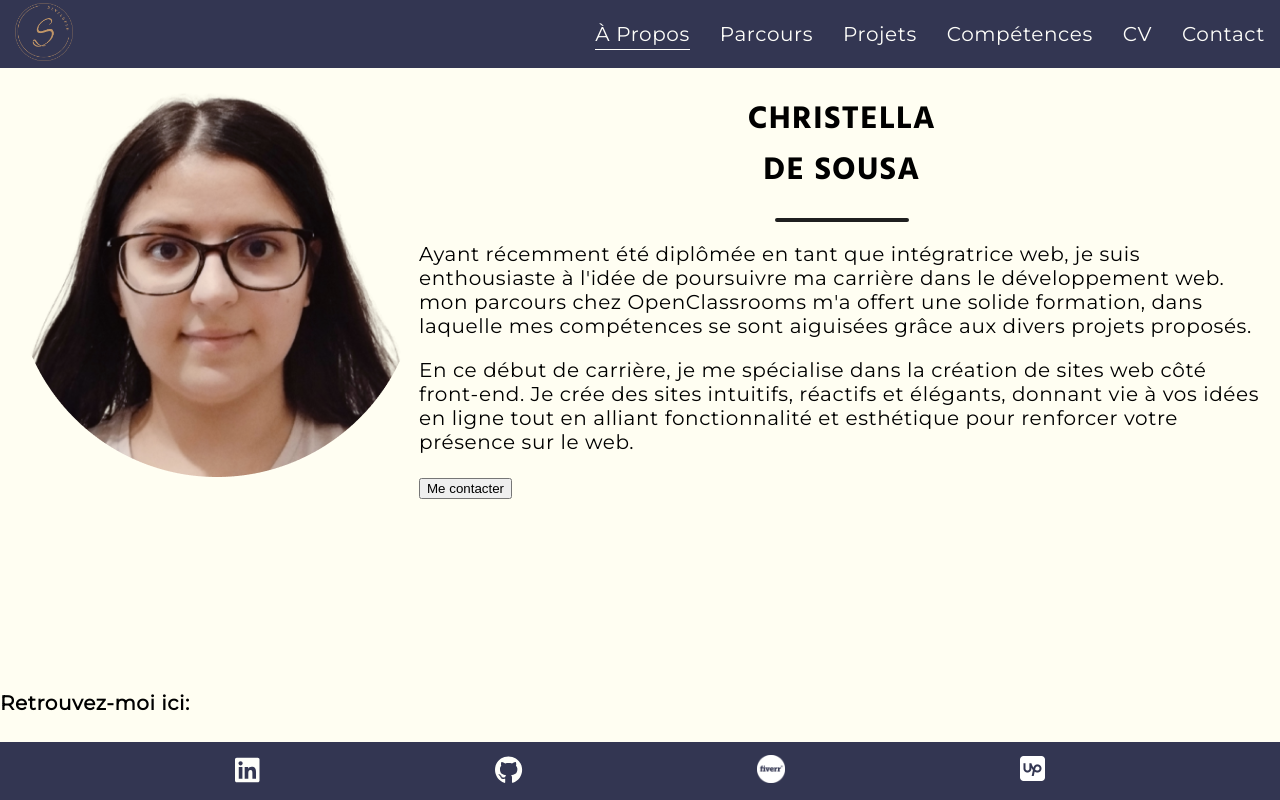
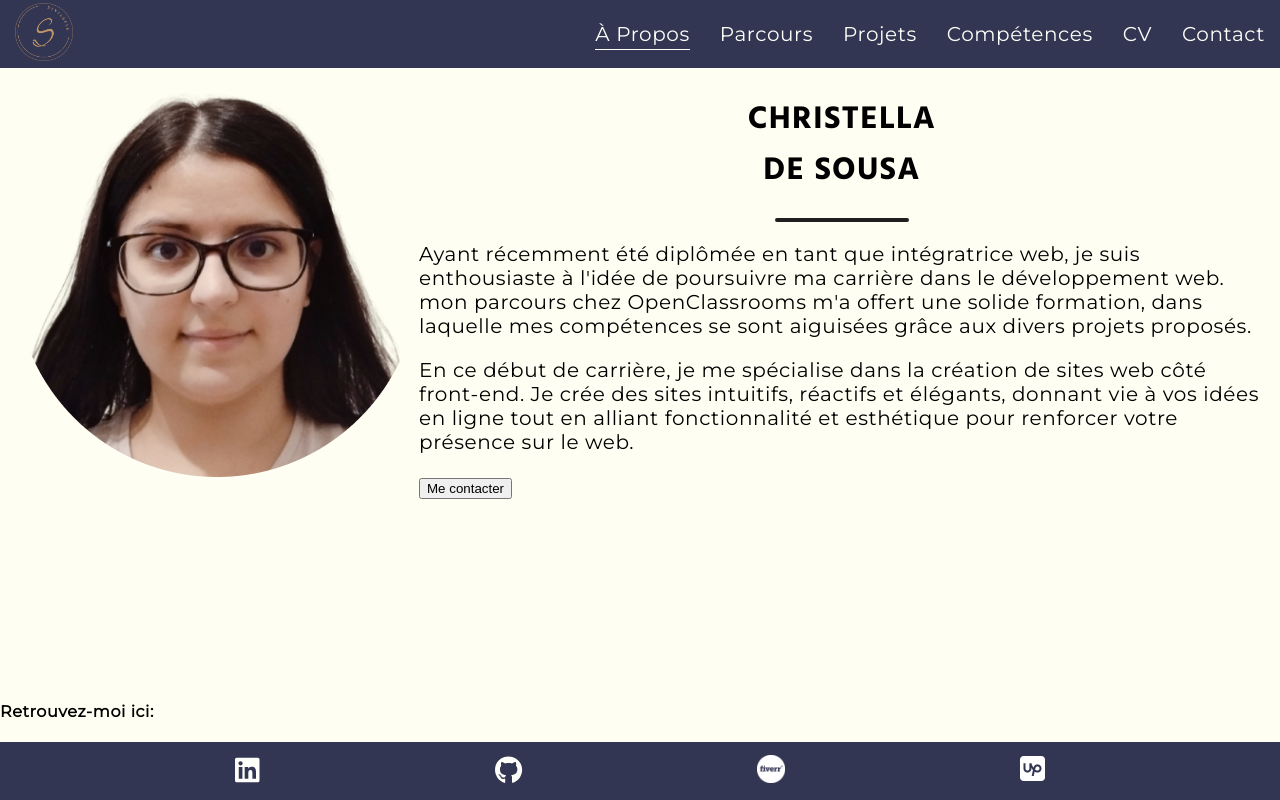
Before and after one commit to Christellaa/portfolio, a React (Create React App) app: page / in a window 1280 px wide. Built offline with nearby package versions, Linux system fonts and the light colour scheme.

Commit message:
Add h4 font sizes

```diff
--- a/src/App.css
+++ b/src/App.css
@@ -10,6 +10,9 @@
   }
   h3 {
     font-size: 18px;
+  }
+  h4 {
+    font-size: 14px;
   }
   body {
     font-size: 16px;
@@ -40,6 +43,9 @@
   }
   h3 {
     font-size: 22px;
+  }
+  h4 {
+    font-size: 16px;
   }
   body {
     font-size: 20px;
```
